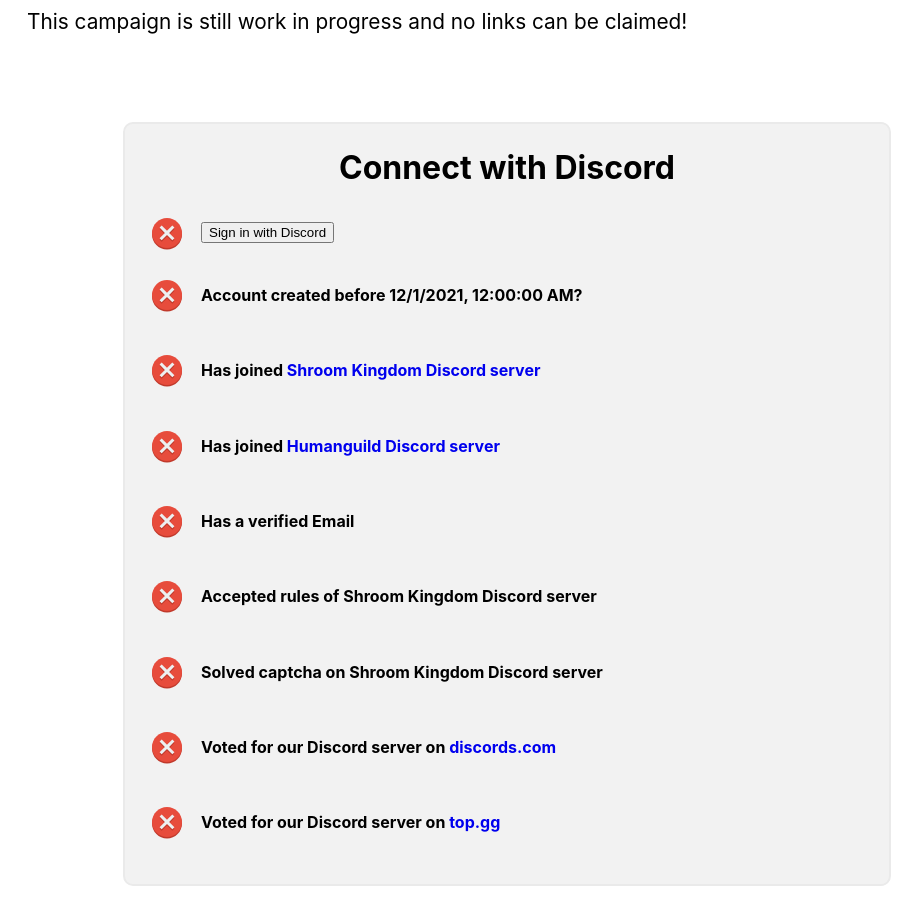
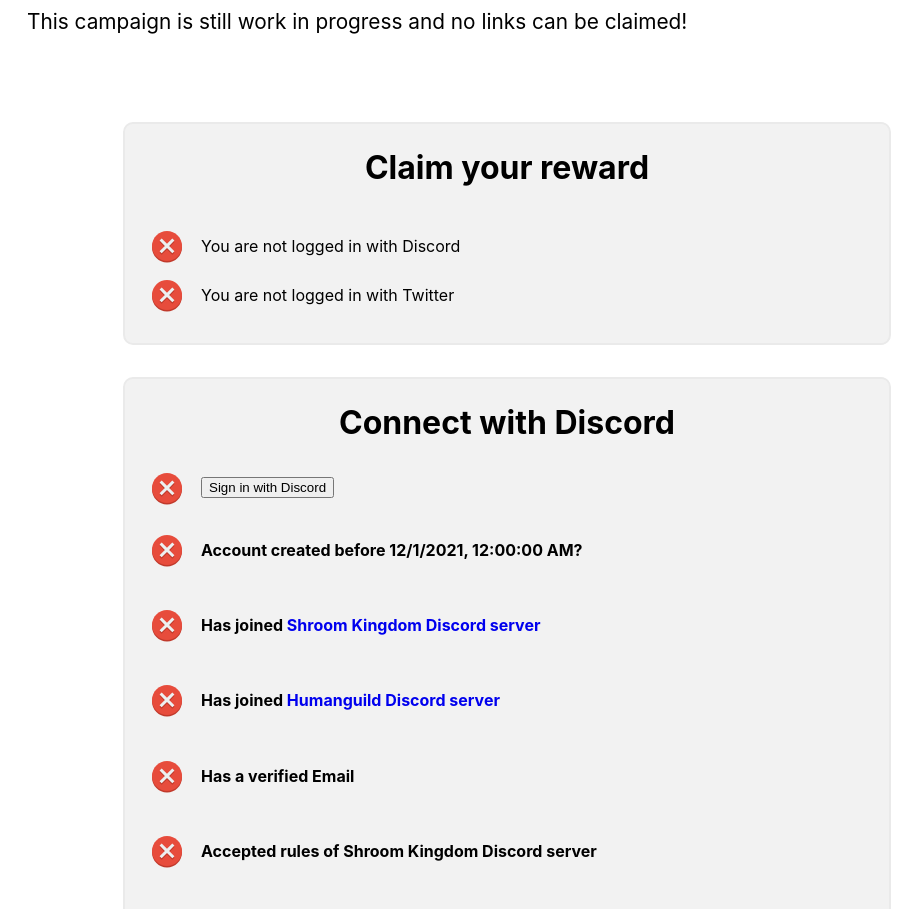
Before and after one commit to Shroom-Kingdom/linkdrop, a Next.js app: page / in a window 1280 px wide. Shown: the part 1740-2649 px from the top of the page, without its empty margins (133-1055 px from the left). Built offline with nearby package versions, Linux system fonts and the light colour scheme; no server answers.

Commit message:
add claim checks

```diff
--- /dev/null
+++ b/src/claim.tsx
@@ -0,0 +1,71 @@
+import React, {
+  Dispatch,
+  FC,
+  SetStateAction,
+  useCallback,
+  useEffect,
+  useState,
+} from "react";
+
+interface Info {
+  claimed: number;
+  unclaimed: number;
+}
+
+export interface ClaimCheck {
+  discord: boolean;
+  twitter: boolean;
+  link?: string;
+}
+
+const Claim: FC<{
+  setClaimCheck: Dispatch<SetStateAction<ClaimCheck | null>>;
+  discordOwnerId?: string;
+  twitterOwnerId?: string;
+}> = ({ setClaimCheck, discordOwnerId, twitterOwnerId }) => {
+  const [info, setInfo] = useState<Info | null>(null);
+
+  const fetchCheck = useCallback(async () => {
+    const res = await fetch(
+      "https://linkdrop.shrm.workers.dev/linkdrop/check",
+      {
+        method: "POST",
+        body: JSON.stringify({
+          discordOwnerId,
+          twitterOwnerId,
+        }),
+      }
+    );
+    if (!res.ok) {
+      console.error(res.status, await res.text());
+      return;
+    }
+    setClaimCheck(await res.json());
+  }, [setClaimCheck, discordOwnerId, twitterOwnerId]);
+
+  const fetchInfo = useCallback(async () => {
+    const res = await fetch("https://linkdrop.shrm.workers.dev/linkdrop/info");
+    if (!res.ok) {
+      console.error(res.status, await res.text());
+      return;
+    }
+    setInfo(await res.json());
+  }, []);
+
+  useEffect(() => {
+    fetchInfo();
+    fetchCheck();
+  }, [fetchInfo, fetchCheck]);
+
+  return (
+    <>
+      {info && (
+        <div>
+          {info.claimed} links have already been claimed. {info.unclaimed}{" "}
+          remaining
+        </div>
+      )}
+    </>
+  );
+};
+export default Claim;
--- a/src/linkdrop.tsx
+++ b/src/linkdrop.tsx
@@ -3,12 +3,14 @@
 import Check from "../public/check.svg";
 import Error from "../public/error.svg";
 
+import Claim, { ClaimCheck } from "./claim";
 import DiscordAccount from "./discord-account";
 import TwitterAccount from "./twitter-account";
 import { DiscordUser } from "./discord";
 import { TwitterUser } from "./twitter";
 
 const Linkdrop: FC = () => {
+  const [claimCheck, setClaimCheck] = useState<ClaimCheck | null>(null);
   const [discordAccount, setDiscordAccount] = useState<DiscordUser | null>(
     null
   );
@@ -54,6 +56,7 @@
           transition: color 0.15s ease, border-color 0.15s ease;
           background: rgba(0, 0, 0, 0.05);
           max-width: 100%;
+          width: 100%;
         }
 
         .card-image {
@@ -102,6 +105,47 @@
           line-height: 1.5;
         }
       `}</style>
+
+      <div className="card">
+        <h1 className="card-header">Claim your reward</h1>
+        <div className="card-row">
+          <div className="card-content">
+            <Claim
+              setClaimCheck={setClaimCheck}
+              discordOwnerId={discordAccount?.id}
+              twitterOwnerId={twitterAccount?.screenName}
+            />
+          </div>
+        </div>
+        <div className="card-row">
+          <div className="card-image">
+            {claimCheck?.discord ? <Check /> : <Error />}
+          </div>
+          <div className="card-content">
+            {discordAccount == null ? (
+              <>You are not logged in with Discord</>
+            ) : !claimCheck?.discord ? (
+              <>You have not yet fulfilled all preconditions for Discord</>
+            ) : (
+              <>You have fulfilled all preconditions for Discord</>
+            )}
+          </div>
+        </div>
+        <div className="card-row">
+          <div className="card-image">
+            {claimCheck?.twitter ? <Check /> : <Error />}
+          </div>
+          <div className="card-content">
+            {twitterAccount == null ? (
+              <>You are not logged in with Twitter</>
+            ) : !claimCheck?.twitter ? (
+              <>You have not yet fulfilled all preconditions for Twitter</>
+            ) : (
+              <>You have fulfilled all preconditions for Twitter</>
+            )}
+          </div>
+        </div>
+      </div>
 
       <div className="card">
         <h1 className="card-header">Connect with Discord</h1>
--- a/src/twitter-account.tsx
+++ b/src/twitter-account.tsx
@@ -12,7 +12,6 @@
   useEffect(() => {
     const run = async () => {
       if (process.browser) {
-        // const oauthToken = window.localStorage.getItem("TWITTER_OAUTH_TOKEN");
         const oauthToken = window.localStorage.getItem("TWITTER_OAUTH_TOKEN");
         const oauthTokenSecret = window.localStorage.getItem(
           "TWITTER_OAUTH_TOKEN_SECRET"
```
